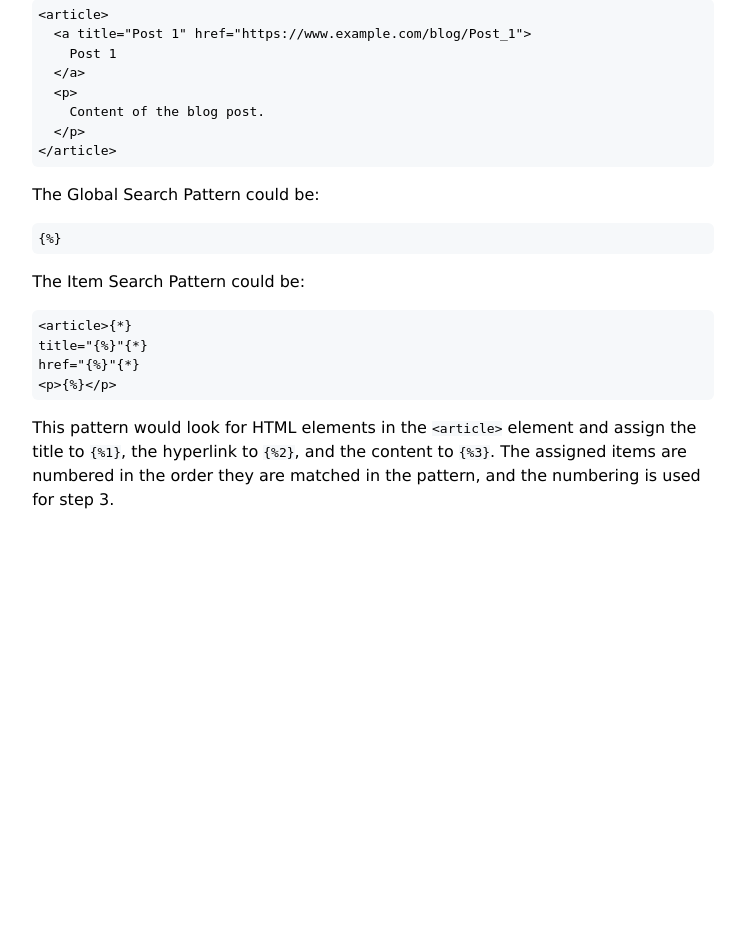
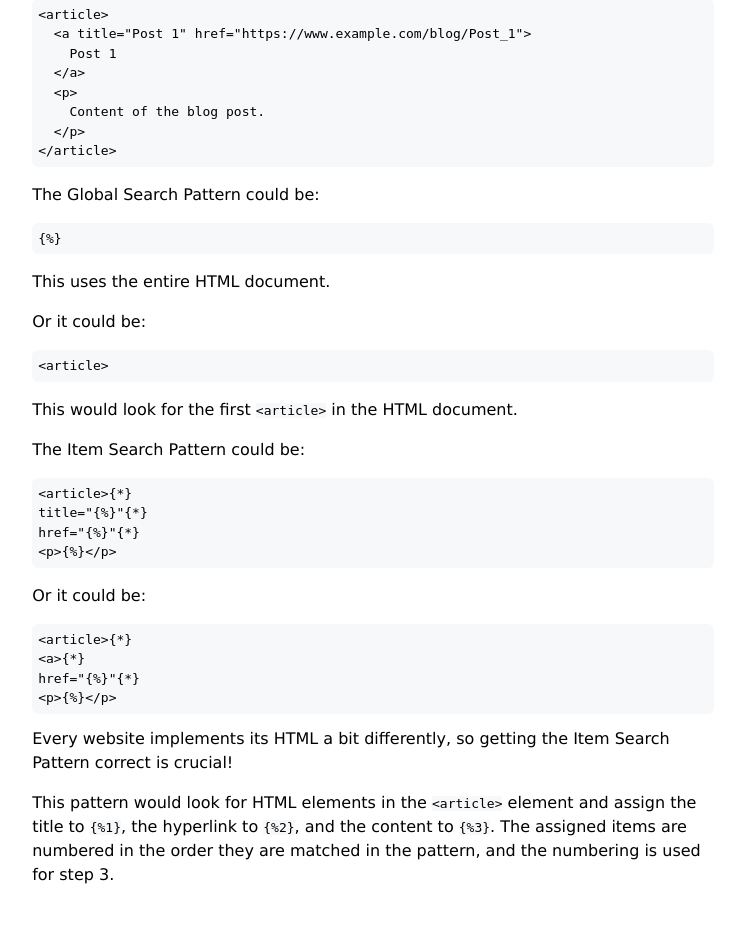
Before and after one commit to winstonrc/site-to-feed, a Flask app: page /documentation in a window 1280 px wide. Shown: the part 1055-2006 px from the top of the page, without its empty margins (267-998 px from the left). Before the commit the page ends 1564 px from the top, so only its background shows below. Run offline with Flask 3, Linux system fonts and the light colour scheme.

Commit message:
add additional examples for clarity

```diff
--- a/site_to_feed/templates/documentation.html
+++ b/site_to_feed/templates/documentation.html
@@ -99,6 +99,19 @@
 >&#123;%&#125;
 </code></pre>
 
+<p>This uses the entire HTML document.</p>
+
+<p>Or it could be:</p>
+
+<pre><code
+>&lt;article&gt;
+</code></pre>
+
+<p>
+  This would look for the first
+  <span class="inline-code">&lt;article&gt;</span> in the HTML document.
+</p>
+
 <p>The Item Search Pattern could be:</p>
 
 <pre><code
@@ -107,6 +120,18 @@ title="&#123;%&#125;"&#123;*&#125;
 href="&#123;%&#125;"&#123;*&#125;
 &lt;p&gt;&#123;%&#125;&lt;/p&gt;
 </code></pre>
+
+<p>Or it could be:</p>
+
+<pre><code
+>&lt;article&gt;&#123;*&#125;
+&lt;a&gt;&#123;*&#125;
+href="&#123;%&#125;"&#123;*&#125;
+&lt;p&gt;&#123;%&#125;&lt;/p&gt;
+</code></pre>
+
+Every website implements its HTML a bit differently, so getting the Item Search
+Pattern correct is crucial!
 
 <p>
   This pattern would look for HTML elements in the
```
